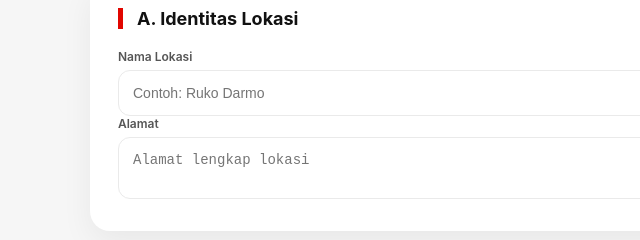
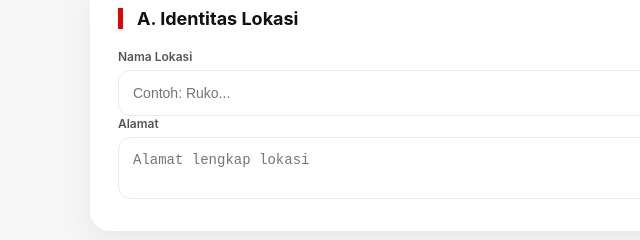
Before and after one commit to Chafoster/chafoster.github.io, a plain HTML site: page index.html in a window 1280 px wide. Shown: the part 132-372 px from the top of the page, 0-640 px from the left. Drawn offline with Linux system fonts and the light colour scheme.

Commit message:
Shorten placeholder text in input field

```diff
--- a/index.html
+++ b/index.html
@@ -180,7 +180,7 @@
   <div class="card">
     <h2>A. Identitas Lokasi</h2>
     <label>Nama Lokasi</label>
-    <input id="nama" placeholder="Contoh: Ruko Darmo">
+    <input id="nama" placeholder="Contoh: Ruko...">
     <label>Alamat</label>
     <textarea id="alamat" placeholder="Alamat lengkap lokasi"></textarea>
   </div>
```
